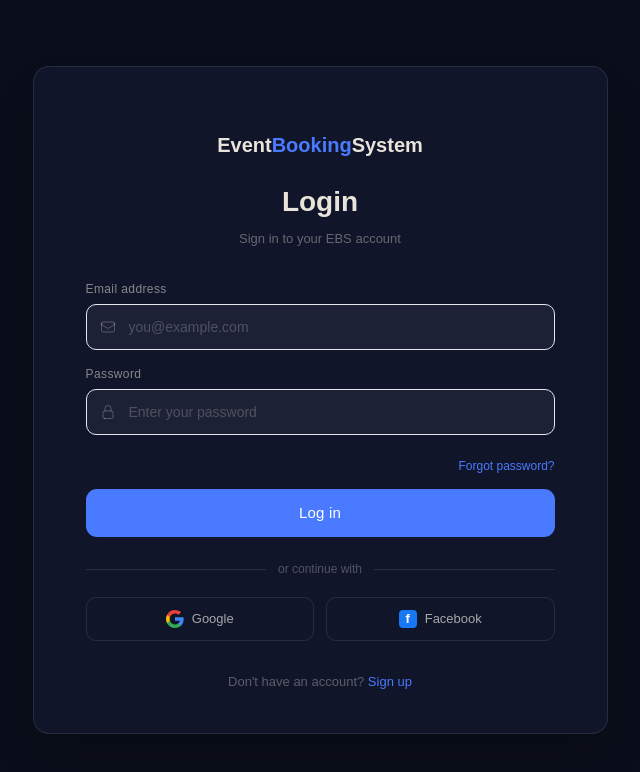
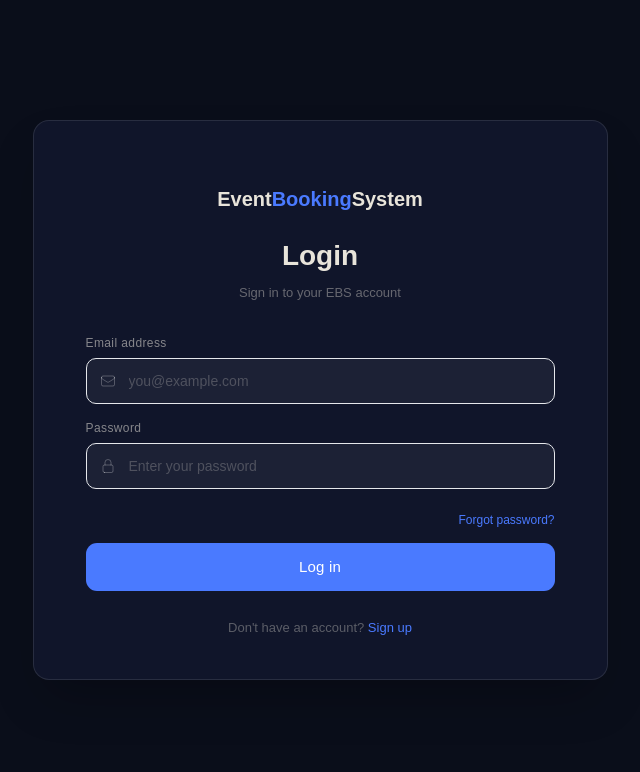
Before and after one commit to 005ishan/EventBookingSystem-Nextjs-, a Next.js app: page /auth/login in a window 1280 px wide. Shown: the top 772 px of the page, without its empty margins (320-960 px from the left). Built offline with nearby package versions, Linux system fonts and the light colour scheme.

Commit message:
removed some unused feature

```diff
--- a/src/app/auth/login/page.tsx
+++ b/src/app/auth/login/page.tsx
@@ -4,6 +4,7 @@ import { useState, useEffect, useRef } from "react";
 import { useRouter } from "next/navigation";
 import Link from "next/link";
 import { loginUser, forgotPassword, resetPassword } from "@/services/authService";
+import { useToast } from "@/components/Toast";
 
 export default function LoginPage() {
   const router = useRouter();
@@ -19,6 +20,7 @@ export default function LoginPage() {
   const [otpTimer, setOtpTimer] = useState(600);
   const [otpExpired, setOtpExpired] = useState(false);
   const timerRef = useRef<ReturnType<typeof setInterval> | null>(null);
+  const { showToast } = useToast();
 
   async function handleLogin() {
     setError("");
@@ -26,7 +28,7 @@ export default function LoginPage() {
 
     try {
       const data = await loginUser(email, password);
-      alert(data.message || "Login successful!");
+      showToast(data.message || "Login successful!", "success");
       router.push("/dashboard");
     } catch (err: any) {
       const message =
@@ -466,51 +468,7 @@ export default function LoginPage() {
           </button>
         </div>
 
-        <div className="flex items-center gap-3 mb-5">
-          <div className="flex-1 h-[0.5px] bg-white/10" />
-          <span className="text-[#E8E4DA]/30 text-xs">or continue with</span>
-          <div className="flex-1 h-[0.5px] bg-white/10" />
-        </div>
 
-        <div className="flex gap-3 mb-7">
-          <button className="flex-1 h-11 bg-white/4 rounded-[10px] border border-white/10 flex items-center justify-center gap-2 hover:bg-white/10 transition-all">
-            <svg
-              width="18"
-              height="18"
-              viewBox="0 0 18 18"
-              xmlns="http://www.w3.org/2000/svg"
-            >
-              <path
-                d="M17.64 9.2c0-.637-.057-1.251-.164-1.84H9v3.481h4.844a4.14 4.14 0 0 1-1.796 2.717v2.258h2.908c1.702-1.567 2.684-3.874 2.684-6.615z"
-                fill="#4285F4"
-              />
-              <path
-                d="M9 18c2.43 0 4.467-.806 5.956-2.18l-2.908-2.259c-.806.54-1.837.86-3.048.86-2.344 0-4.328-1.584-5.036-3.711H.957v2.332A8.997 8.997 0 0 0 9 18z"
-                fill="#34A853"
-              />
-              <path
-                d="M3.964 10.71a5.41 5.41 0 0 1-.282-1.71c0-.593.102-1.17.282-1.71V4.958H.957A8.996 8.996 0 0 0 0 9c0 1.452.348 2.827.957 4.042l3.007-2.332z"
-                fill="#FBBC05"
-              />
-              <path
-                d="M9 3.58c1.321 0 2.508.454 3.44 1.345l2.582-2.58C13.463.891 11.426 0 9 0A8.997 8.997 0 0 0 .957 4.958L3.964 7.29C4.672 5.163 6.656 3.58 9 3.58z"
-                fill="#EA4335"
-              />
-            </svg>
-            <span className="text-[#E8E4DA]/70 text-[13px] font-medium">
-              Google
-            </span>
-          </button>
-
-          <button className="flex-1 h-11 bg-white/4 rounded-[10px] border border-white/10 flex items-center justify-center gap-2 hover:bg-white/10 transition-all">
-            <div className="w-[18px] h-[18px] bg-[#1877F2] rounded flex items-center justify-center">
-              <span className="text-white text-[13px] font-bold leading-[13px]">f</span>
-            </div>
-            <span className="text-[#E8E4DA]/70 text-[13px] font-medium">
-              Facebook
-            </span>
-          </button>
-        </div>
 
         <div className="text-center">
           <span className="text-[#E8E4DA]/35 text-[13px]">
--- a/src/app/auth/signup/page.tsx
+++ b/src/app/auth/signup/page.tsx
@@ -4,6 +4,7 @@ import { useState } from "react";
 import { useRouter } from "next/navigation";
 import Link from "next/link";
 import { registerUser, verifyOtp } from "@/services/authService";
+import { useToast } from "@/components/Toast";
 
 export default function SignupPage() {
   const router = useRouter();
@@ -23,6 +24,7 @@ export default function SignupPage() {
   const [showOtp, setShowOtp] = useState(false);
   const [otp, setOtp] = useState("");
   const [otpLoading, setOtpLoading] = useState(false);
+  const { showToast } = useToast();
 
   async function handleSignup() {
     setError("");
@@ -57,7 +59,7 @@ export default function SignupPage() {
       }
 
       setShowOtp(true);
-      alert(data.message || "OTP sent to your email. Please verify.");
+      showToast(data.message || "OTP sent to your email. Please verify.", "success");
     } catch (err: any) {
       const message =
         err.response?.data?.message || "Registration failed. Please try again.";
@@ -73,7 +75,7 @@ export default function SignupPage() {
 
     try {
       const data = await verifyOtp(email, otp);
-      alert(data.message || "Email verified successfully!");
+      showToast(data.message || "Email verified successfully!", "success");
       router.push("/auth/login");
     } catch (err: any) {
       const message =
--- a/src/app/dashboard/page.tsx
+++ b/src/app/dashboard/page.tsx
@@ -169,6 +169,7 @@ export default function DashboardPage() {
   const upcomingEvents = allEvents.filter((e) => e.status === "Upcoming");
 
   function toCardProps(e: EventData) {
+    const filledPct = e.totalSeats > 0 ? (e.totalSeats - e.availableSeats) / e.totalSeats : 0;
     return {
       img: e.image,
       title: e.title,
@@ -177,6 +178,8 @@ export default function DashboardPage() {
       btn: "Book Now",
       date: e.status === "Live now" ? "LIVE NOW" : `${e.date} \u2022 ${e.time}`,
       organizer: e.organizer || undefined,
+      soldOut: e.availableSeats === 0,
+      trending: e.availableSeats > 0 && filledPct >= 0.7,
     };
   }
 
--- a/src/app/page.tsx
+++ b/src/app/page.tsx
@@ -175,6 +175,7 @@ export default function LandingPage() {
   const upcomingEvents = allEvents.filter((e) => e.status === "Upcoming");
 
   function toCardProps(e: EventData) {
+    const filledPct = e.totalSeats > 0 ? (e.totalSeats - e.availableSeats) / e.totalSeats : 0;
     return {
       img: e.image,
       title: e.title,
@@ -183,6 +184,8 @@ export default function LandingPage() {
       btn: "Book Now",
       date: e.status === "Live now" ? "LIVE NOW" : `${e.date} \u2022 ${e.time}`,
       organizer: e.organizer || undefined,
+      soldOut: e.availableSeats === 0,
+      trending: e.availableSeats > 0 && filledPct >= 0.7,
     };
   }
 
--- a/src/components/Footer.tsx
+++ b/src/components/Footer.tsx
@@ -16,11 +16,7 @@ export default function Footer() {
           <p className="text-[#E4BDBA] text-sm whitespace-pre-line">
             {"Connecting enthusiasts with the world's\nmost premium and exciting experiences.\nFrom intimate workshops to global\nfestivals."}
           </p>
-          <div className="flex items-center self-stretch gap-4">
-            <img src="https://storage.googleapis.com/tagjs-prod.appspot.com/v1/DTFWZiYh6s/xwthvtf6_expires_30_days.png" alt="" className="w-10 h-10 object-fill cursor-pointer hover:opacity-80" />
-            <img src="https://storage.googleapis.com/tagjs-prod.appspot.com/v1/DTFWZiYh6s/uka464q1_expires_30_days.png" alt="" className="w-10 h-10 object-fill cursor-pointer hover:opacity-80" />
-            <img src="https://storage.googleapis.com/tagjs-prod.appspot.com/v1/DTFWZiYh6s/188xzive_expires_30_days.png" alt="" className="w-10 h-10 object-fill cursor-pointer hover:opacity-80" />
-          </div>
+
         </div>
         <div className="flex flex-1 flex-col pb-[50px] gap-6">
           <h3 className="text-white text-base font-bold">Discover</h3>
```
Also changed, not shown: src/app/events/my-events/page.tsx (+21 -2 lines), src/app/events/page.tsx (+25 -7 lines), src/components/EventCard.tsx (+27 -6 lines).
